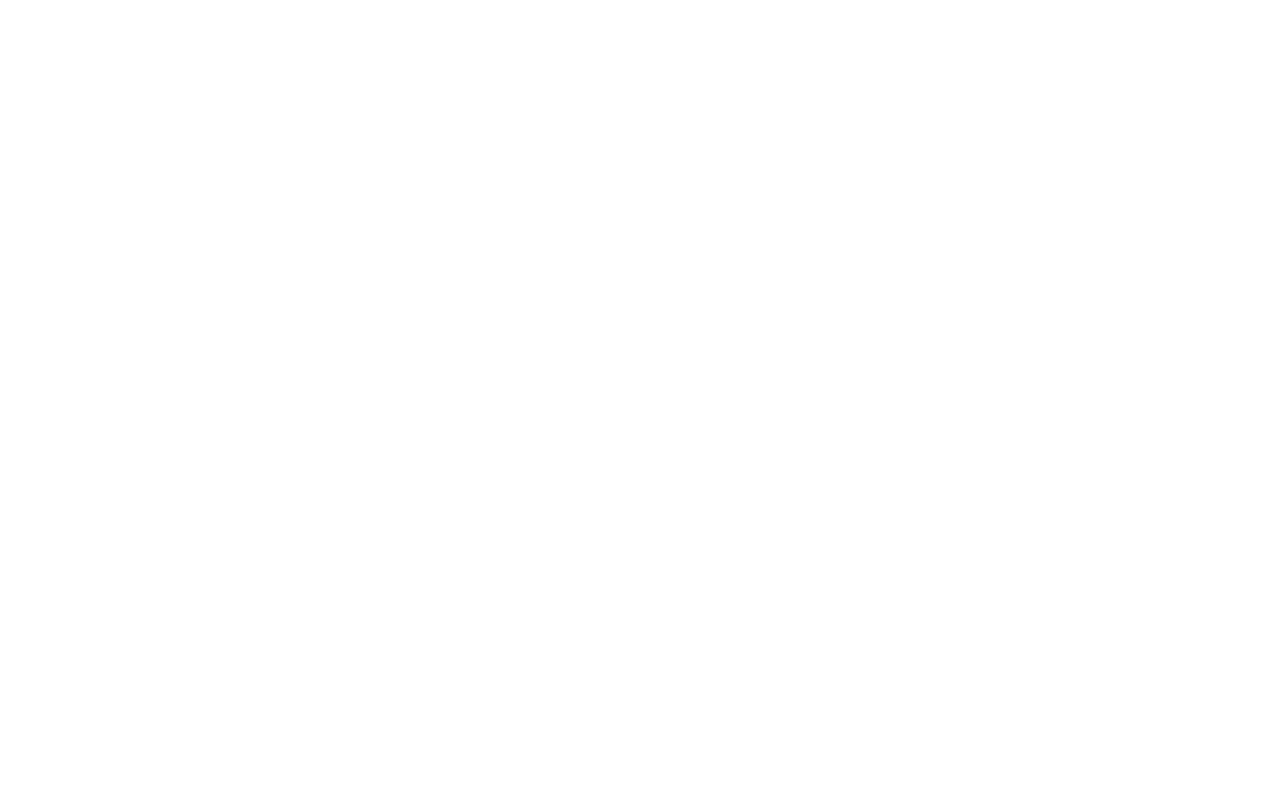
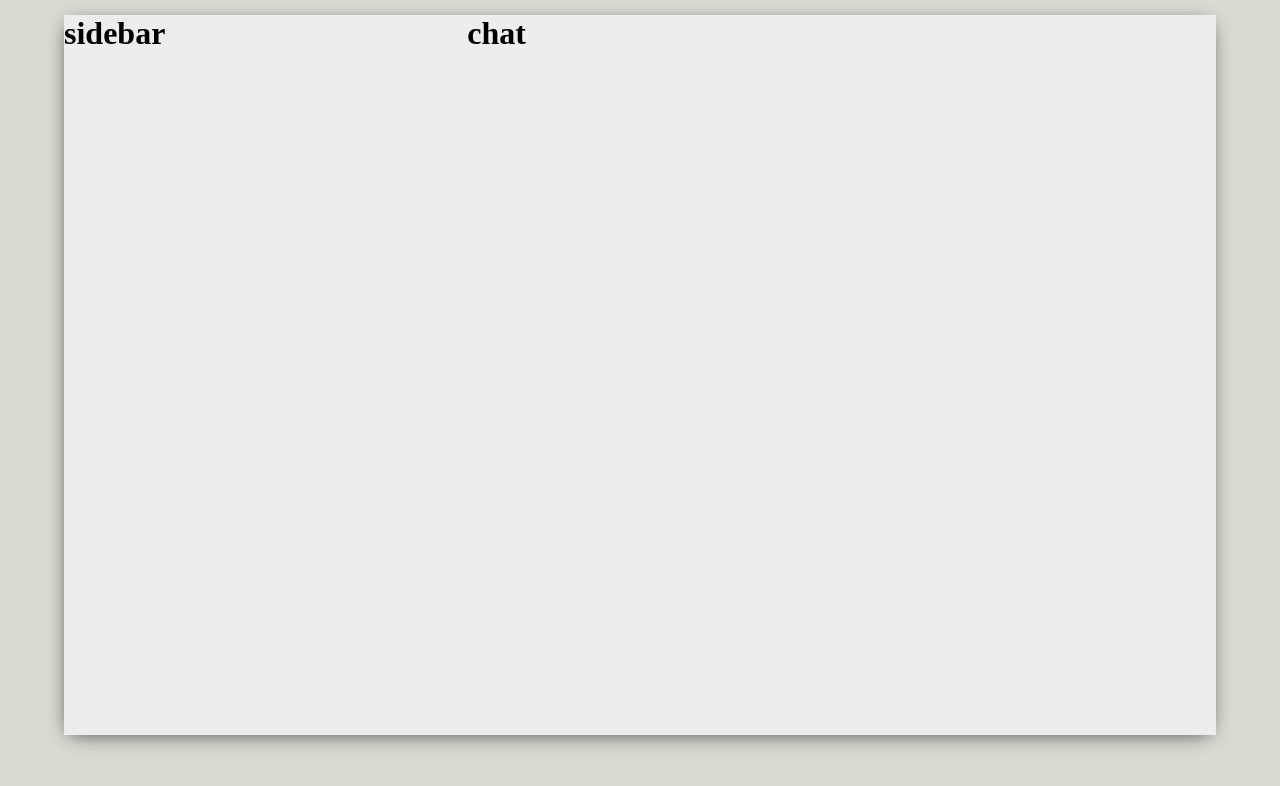
Before and after one commit to DanielDohyun/whatsapp, a React (Create React App) app in the folder client/: page / in a window 1280 px wide. Shown: the top 786 px of the page. Built offline with nearby package versions, Linux system fonts and the light colour scheme.

Commit message:
create chat and sidebar comp

```diff
--- a/client/src/App.css
+++ b/client/src/App.css
@@ -0,0 +1,15 @@
+.app {
+  display: grid;
+  place-items: center;
+  height: 100vh;
+  background-color: #dadbd3;
+}
+
+.app__body {
+  display: flex;
+  background-color: #ededed;
+  margin-top: -50px;
+  height: 90vh;
+  width: 90vw;
+  box-shadow: -1px 4px 20px -6px rgba(0, 0, 0, 0.75);
+}
--- a/client/src/App.js
+++ b/client/src/App.js
@@ -1,8 +1,14 @@
 import './App.css';
+import Sidebar from './component/Sidebar/Sidebar';
+import Chat from './component/Chat/Chat';
 
 function App() {
   return (
     <div className="app">
+      <div className="app__body">
+        <Sidebar />
+        <Chat />
+      </div>
 
     </div>
   );
--- /dev/null
+++ b/client/src/component/Chat/Chat.css
@@ -0,0 +1,5 @@
+.chat {
+  display: flex;
+  flex-direction: column;
+  flex: 0.65;
+}
--- /dev/null
+++ b/client/src/component/Chat/Chat.js
@@ -0,0 +1,12 @@
+import React from 'react'
+import './Chat.css';
+
+function Chat() {
+    return (
+        <div className='chat'>
+            <h1>chat</h1>
+        </div>
+    )
+}
+
+export default Chat
--- /dev/null
+++ b/client/src/component/Sidebar/Sidebar.css
@@ -0,0 +1,5 @@
+.sidebar {
+  display: flex;
+  flex-direction: column;
+  flex: 0.35;
+}
--- /dev/null
+++ b/client/src/component/Sidebar/Sidebar.js
@@ -0,0 +1,12 @@
+import React from 'react';
+import './Sidebar.css';
+
+function Sidebar() {
+    return (
+        <div className='sidebar'>
+            <h1>sidebar</h1>
+        </div>
+    )
+}
+
+export default Sidebar
--- a/client/src/index.css
+++ b/client/src/index.css
@@ -0,0 +1,3 @@
+* {
+  margin: 0;
+}
```
Also changed, not shown: client/src/firebase.js (added, +9 -0 lines).
